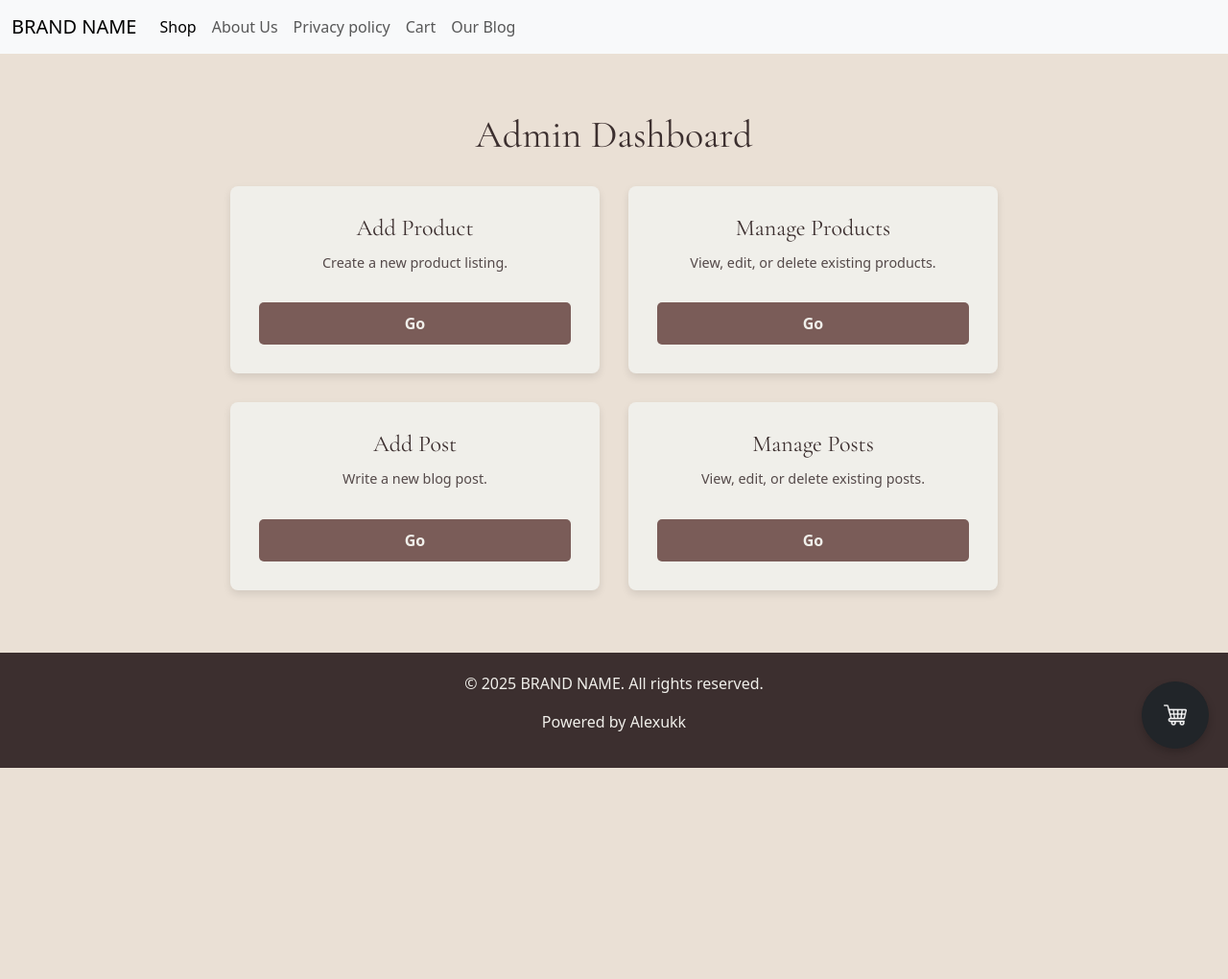
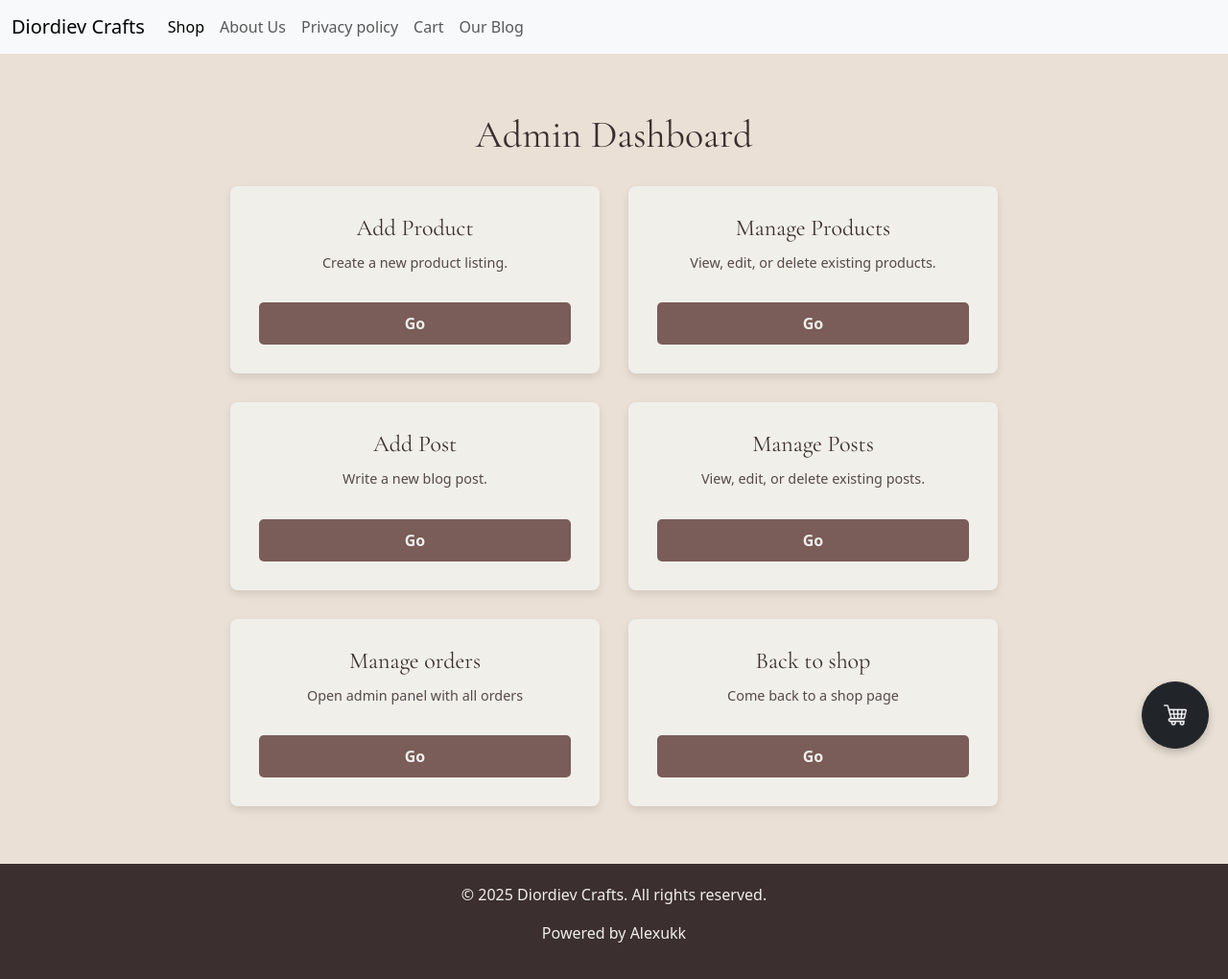
Before and after one commit to Alexukk/Diordiev-Crafts, a Flask app: page /admin-panel in a window 1280 px wide. Shown: the whole page at 96% size. Before the commit the page ends 800 px from the top, so only its background shows below. Run offline with Flask 3, Linux system fonts and the light colour scheme; the visitor is signed in with stand-in values (Sample User, id 1).

Commit message:
Version 1.0.0

```diff
--- a/templates/base.html
+++ b/templates/base.html
@@ -3,7 +3,7 @@
 <head>
     <meta charset="UTF-8">
     <meta name="viewport" content="width=device-width, initial-scale=1.0">
-    <title>{% block title %}BRAND NAME{% endblock %}</title>
+    <title>{% block title %}Diordiev Crafts{% endblock %}</title>
     <link rel="stylesheet" href="/static/css/main.css">
     <link rel="preconnect" href="https://fonts.googleapis.com">
     <link rel="preconnect" href="https://fonts.gstatic.com" crossorigin>
@@ -39,7 +39,7 @@
 <body>
     <nav class="navbar navbar-expand-lg bg-body-tertiary">
         <div class="container-fluid">
-            <a class="navbar-brand" href="{{ url_for('index') }}">BRAND NAME</a>
+            <a class="navbar-brand" href="{{ url_for('index') }}">Diordiev Crafts</a>
 
             <button class="navbar-toggler" type="button" data-bs-toggle="collapse" data-bs-target="#navbarNavDropdown" aria-controls="navbarNavDropdown" aria-expanded="false" aria-label="Toggle navigation">
                 <span class="navbar-toggler-icon"></span>
@@ -74,7 +74,7 @@
 
     <footer class="footer">
         <div class="container footer-content">
-            <p>&copy; 2025 BRAND NAME. All rights reserved.</p>
+            <p>&copy; 2025 Diordiev Crafts. All rights reserved.</p>
 
             <p class="creator-info">
                 Powered by <a href="https://github.com/Alexukk" target="_blank">Alexukk</a>
--- a/templates/index.html
+++ b/templates/index.html
@@ -5,7 +5,7 @@
 {% block content %}
     <section class="hero-andrews-wood">
         <div class="container hero-andrews-wood-content">
-            <h1>BRAND NAME</h1>
+            <h1>Diordiev Crafts</h1>
             <p>Accessories which fits everyone</p>
             <a href="{{ url_for('shop') }}" class="button hero-andrews-wood-button">Shop now</a>
         </div>
--- a/templates/panel.html
+++ b/templates/panel.html
@@ -30,6 +30,17 @@
             <p>View, edit, or delete existing posts.</p>
             <a href="{{ url_for('delete_post_page') }}" class="admin-button">Go</a>
         </div>
+        <div class="admin-card">
+            <h3>Manage orders</h3>
+            <p>Open admin panel with all orders</p>
+            <a href="{{ url_for('admin_orders') }}" class="admin-button">Go</a>
+        </div>
+
+        <div class="admin-card">
+            <h3>Back to shop</h3>
+            <p>Come back to a shop page</p>
+            <a href="{{ url_for('shop') }}" class="admin-button">Go</a>
+        </div>
     </div>
 </section>
 {% endblock %}
```
Also changed, not shown: instance/DiordievCrafts.db.
